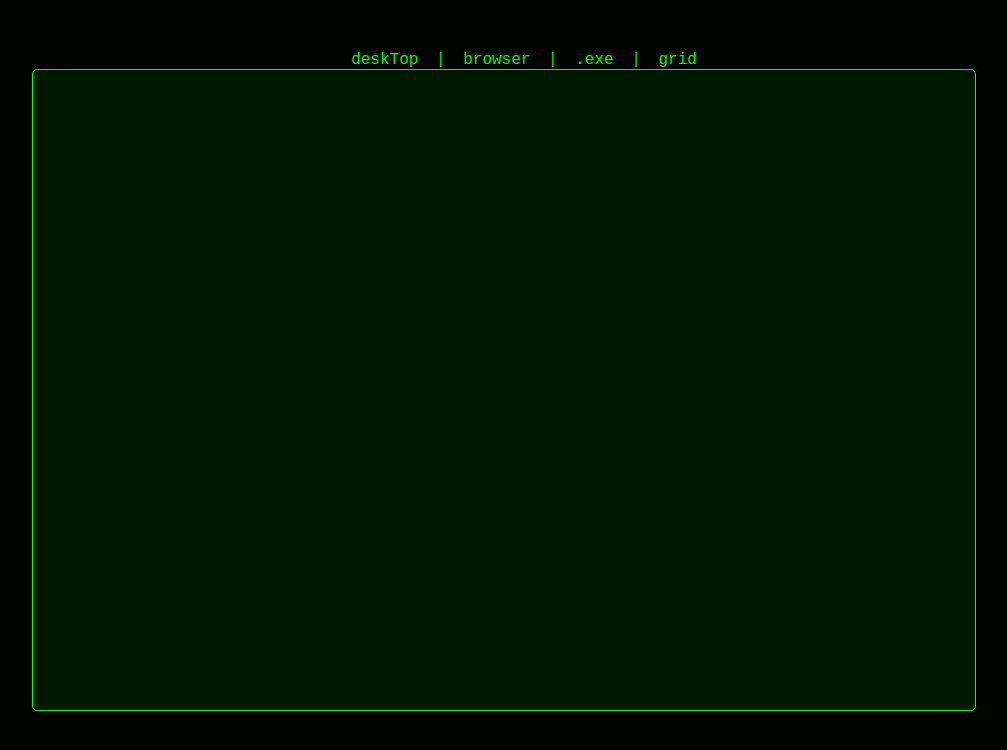
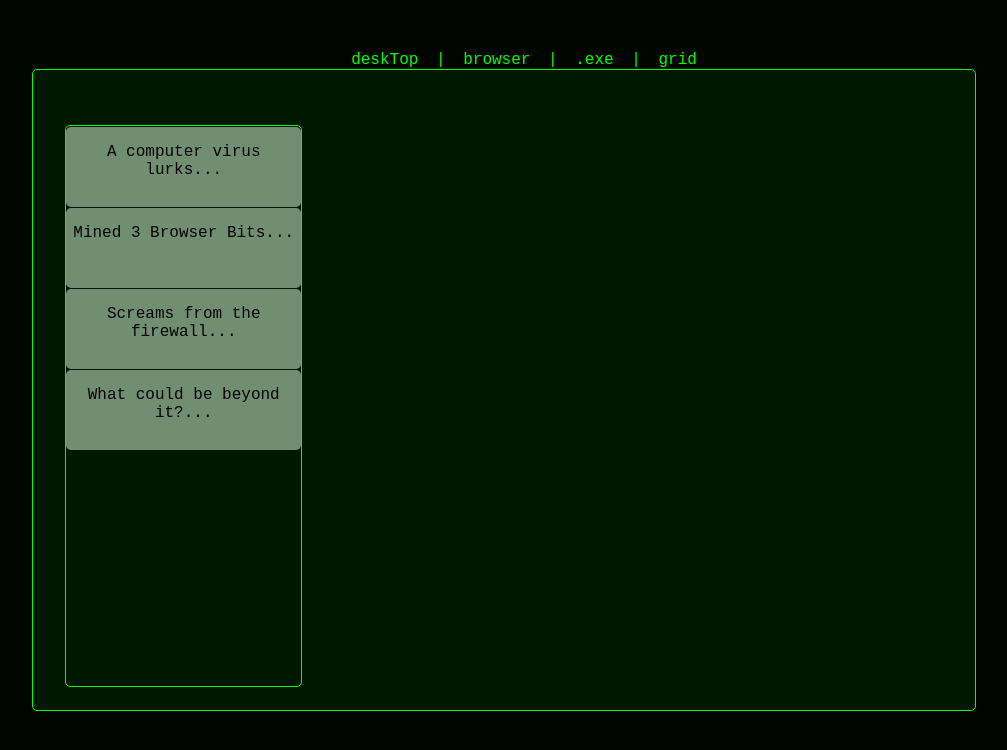
Before and after one commit to oneal26/init, a plain HTML site: page index2.html in a window 1280 px wide. Shown: the whole page, without its empty margins (136-1143 px from the left). Drawn offline with Linux system fonts and the light colour scheme.

Commit message:
styling deskTop page

```diff
--- a/dimroom.css
+++ b/dimroom.css
@@ -26,3 +26,28 @@ li{
     margin-left:auto;
     margin-right:auto;
 }
+
+#notifs{
+    float:left;
+    background-color: #001800;
+    height:35em;
+    width:25%;
+    border: lime solid 1px;
+    border-radius: 5px;
+    margin-left:2em;
+    margin-top:2em;
+}
+
+#event{
+    background-color:#728e72;
+    border-radius: 5px;
+    width:100%;
+    height:5em;
+    margin:auto;
+    float:left;
+    margin-top: 1px;
+}
+
+p{
+    color:#000500;
+}
--- a/index2.html
+++ b/index2.html
@@ -22,7 +22,14 @@
 
         </ul>
     </navbar>
-    <div id="screen"></div>
+    <div id="screen">
+        <div id="notifs">
+            <div id="event"><p>A computer virus lurks...</p></div>
+            <div id="event"><p>Mined 3 Browser Bits...</p></div>
+            <div id="event"><p>Screams from the firewall...</p></div>
+            <div id="event"><p>What could be beyond it?...</p></div>
+        </div>
+    </div>
 
 
 
```
